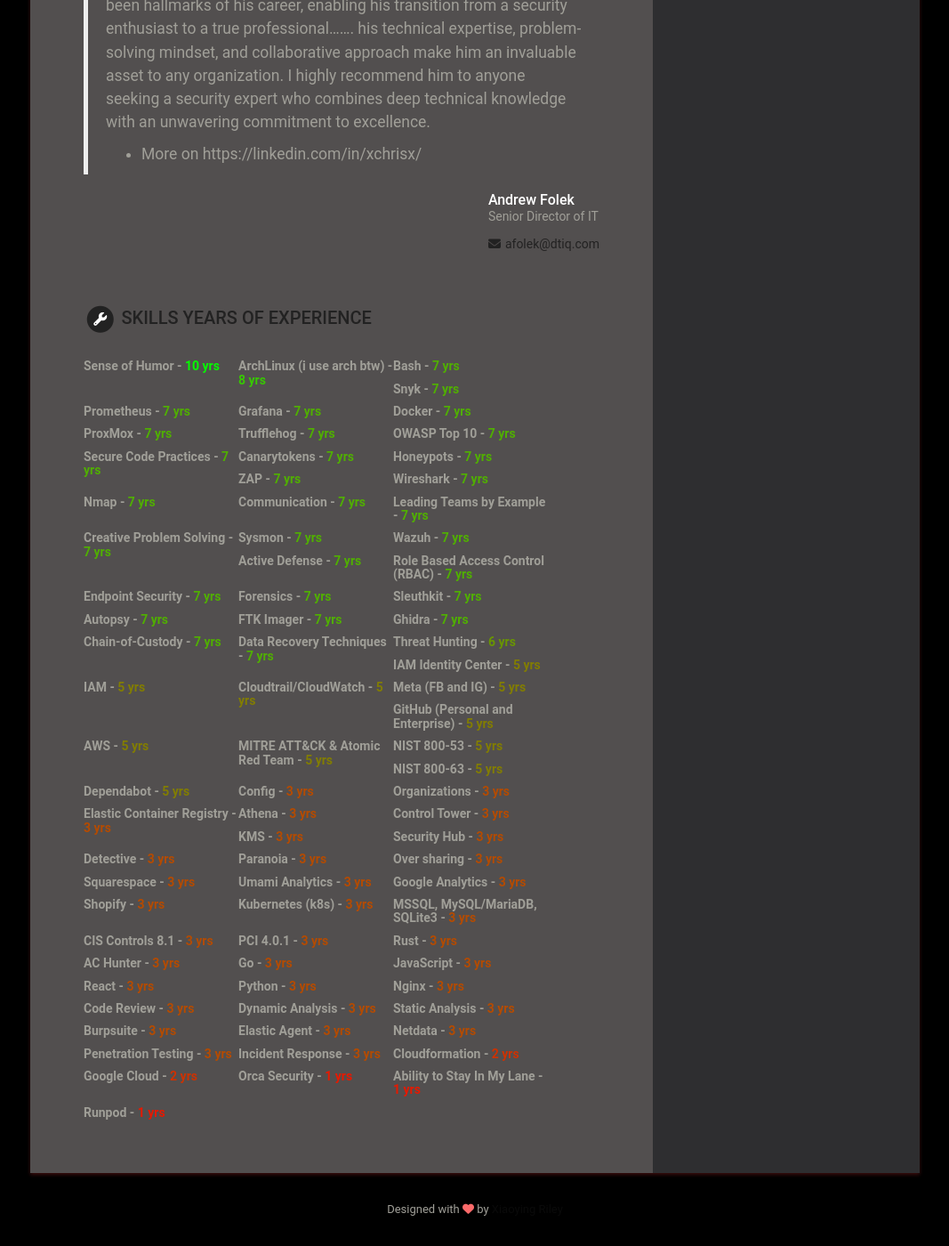
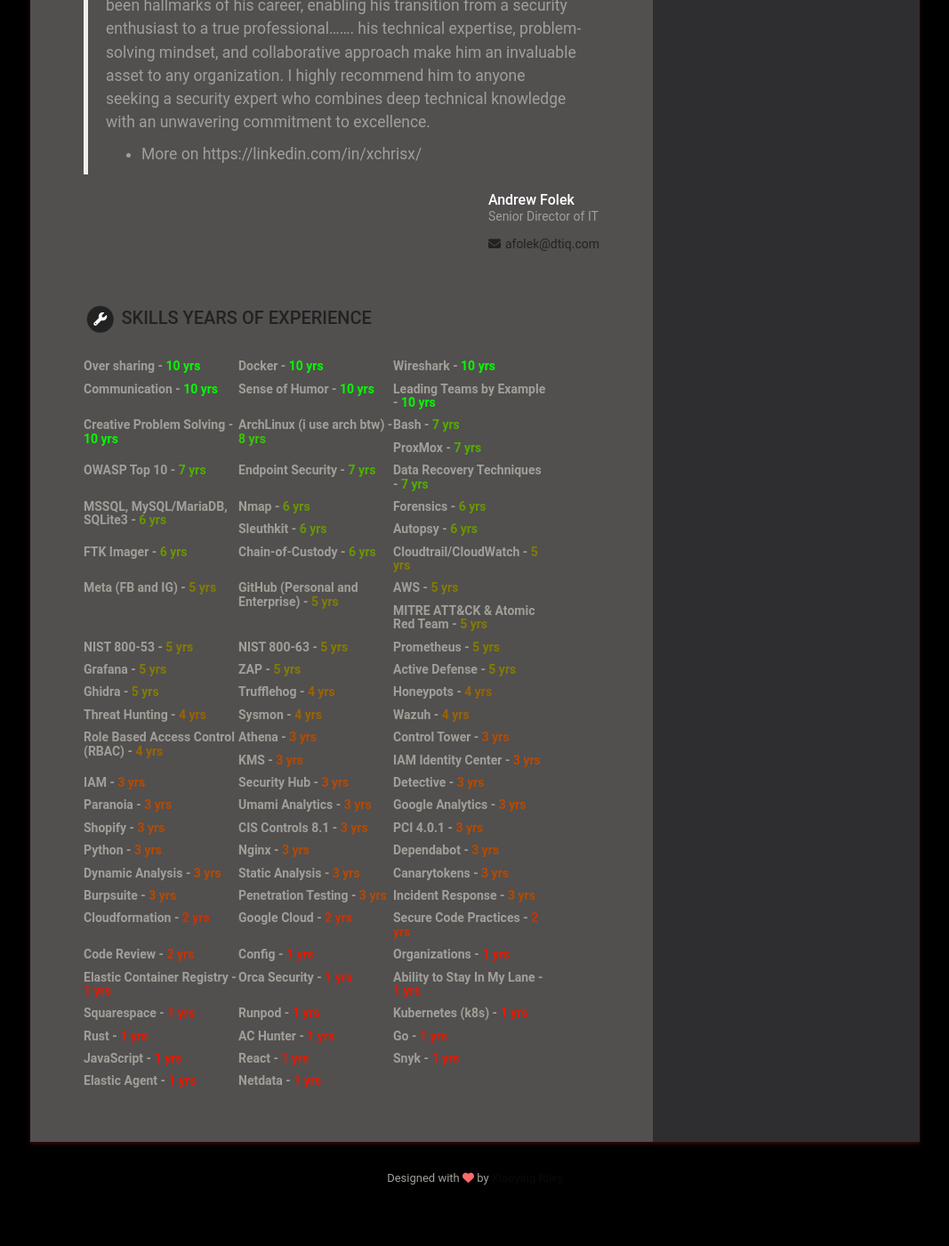
Before and after one commit to xedis/online-cv, a Jekyll site: the page built from index.html, in a window 1280 px wide and 1400 px high, scrolled down 2901 px. Shown: the whole window at 89% size, without its empty margins (106-1173 px from the left). Built offline with Jekyll 4.4.1, drawn with Linux system fonts in a browser that asks for light colours; after the commit the page ends 4266 px from its top, so only the background shows below that.

Commit message:
fix experience years, was set to the high end of the range previously used, adjusted to the lower end

```diff
--- a/_data/data.yml
+++ b/_data/data.yml
@@ -173,82 +173,82 @@ skills:
         years: 7
         ## level: 80%
       - name: Chain-of-Custody
-        years: 7
+        years: 6
         ## level: 70%
       - name: Ghidra
-        years: 7
+        years: 5
         ## level: 50%
       - name: FTK Imager
-        years: 7
+        years: 6
         ## level: 90%
       - name: Autopsy
-        years: 7
+        years: 6
         ## level: 90%
       - name: Sleuthkit
-        years: 7
+        years: 6
         ## level: 90%
       - name: Forensics
-        years: 7
+        years: 6
         ## level: 80%
       - name: Endpoint Security
         years: 7
         ## level: 80%
       - name: Role Based Access Control (RBAC)
-        years: 7
+        years: 4
         ## level: 80%
       - name: Active Defense
-        years: 7
+        years: 5
         ## level: 80%
       - name: Wazuh
-        years: 7
+        years: 4
         ## level: 80%
       - name: Sysmon
-        years: 7
+        years: 4
         ## level: 80%
       - name: Threat Hunting
-        years: 6
+        years: 4
         ## level: 80%
       - name: Incident Response
         years: 3
         ## level: 65%
       - name: Creative Problem Solving
-        years: 7
+        years: 10
         ## level: 100%
       - name: Leading Teams by Example
-        years: 7
+        years: 10
         ## level: 100%
       - name: Sense of Humor
         years: 10
         ## level: 100%
       - name: Communication
-        years: 7
+        years: 10
         ## level: 100%
       - name: Penetration Testing
         years: 3
         ## level: 40%
       - name: Netdata
-        years: 3
+        years: 1
         ## level: 40%
       - name: Elastic Agent
-        years: 3
+        years: 1
         ## level: 40%
       - name: Nmap
-        years: 7
+        years: 6
         ## level: 80%
       - name: Wireshark
-        years: 7
+        years: 10
         ## level: 80%
       - name: ZAP
-        years: 7
+        years: 5
         ## level: 80%
       - name: Burpsuite
         years: 3
         ## level: 40%
       - name: Honeypots
-        years: 7
+        years: 4
         ## level: 80%
       - name: Canarytokens
-        years: 7
+        years: 3
         ## level: 80%
       - name: Static Analysis
         years: 3
@@ -257,19 +257,19 @@ skills:
         years: 3
         ## level: 40%
       - name: Code Review
-        years: 3
+        years: 2
         ## level: 40%
       - name: Secure Code Practices
-        years: 7
+        years: 2
         ## level: 80%
       - name: OWASP Top 10
         years: 7
         ## level: 80%
       - name: Trufflehog
-        years: 7
+        years: 4
         ## level: 80%
       - name: Dependabot
-        years: 5
+        years: 3
         ## level: 80%
       - name: ProxMox
         years: 7
@@ -278,16 +278,16 @@ skills:
         years: 3
         ## level: 40%
       - name: Docker
-        years: 7
+        years: 10
         ## level: 80%
       - name: Grafana
-        years: 7
+        years: 5
         ## level: 80%
       - name: Prometheus
-        years: 7
+        years: 5
         ## level: 80%
       - name: Snyk
-        years: 7
+        years: 1
         ## level: 80%
       - name: Bash
         years: 7
@@ -296,19 +296,19 @@ skills:
         years: 3
         ## level: 40%
       - name: React
-        years: 3
+        years: 1
         ## level: 40%
       - name: JavaScript
-        years: 3
+        years: 1
         ## level: 40%
       - name: Go
-        years: 3
+        years: 1
         ## level: 40%
       - name: AC Hunter
-        years: 3
+        years: 1
         ## level: 80%
       - name: Rust
-        years: 3
+        years: 1
         ## level: 40%
       - name: PCI 4.0.1
         years: 3
@@ -326,10 +326,10 @@ skills:
         years: 5
         ## level: 80%
       - name: MSSQL, MySQL/MariaDB, SQLite3
-        years: 3
+        years: 6
         ## level: 40%
       - name: Kubernetes (k8s)
-        years: 3
+        years: 1
         ## level: 40%
       - name: AWS
         years: 5
@@ -356,10 +356,10 @@ skills:
         years: 5
         ## level: 45%
       - name: Squarespace
-        years: 3
+        years: 1
         ## level: 40%
       - name: Over sharing
-        years: 3
+        years: 10
         ## level: 20%
       - name: Paranoia
         years: 3
@@ -380,10 +380,10 @@ skills:
         years: 3
         ## level: 60%
       - name: IAM
-        years: 5
+        years: 3
         ## level: 90%
       - name: IAM Identity Center
-        years: 5
+        years: 3
         ## level: 90%
       - name: KMS
         years: 3
@@ -401,13 +401,13 @@ skills:
         years: 3
         ## level: 70%
       - name: Elastic Container Registry
-        years: 3
+        years: 1
         ## level: 90%
       - name: Organizations
-        years: 3
+        years: 1
         ## level: 90%
       - name: Config
-        years: 3
+        years: 1
         ## level: 40%
 
 education:
```
